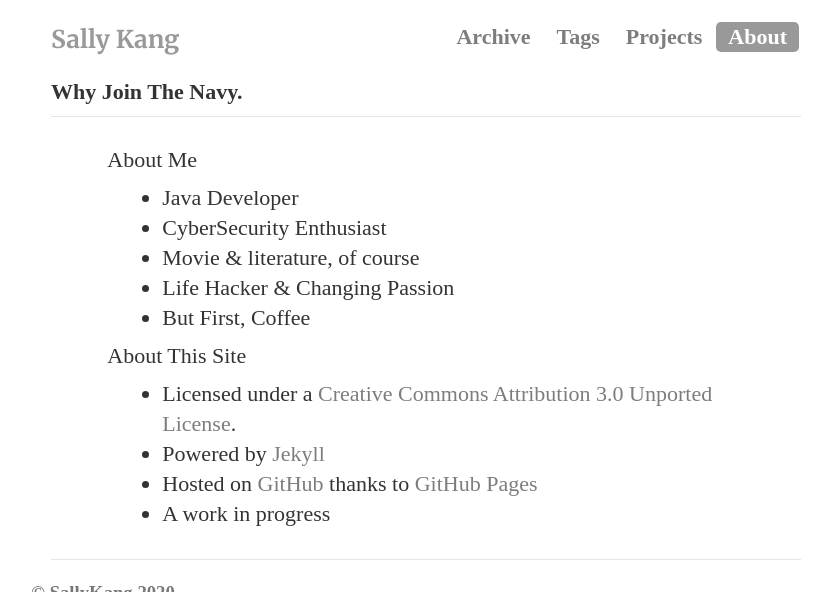
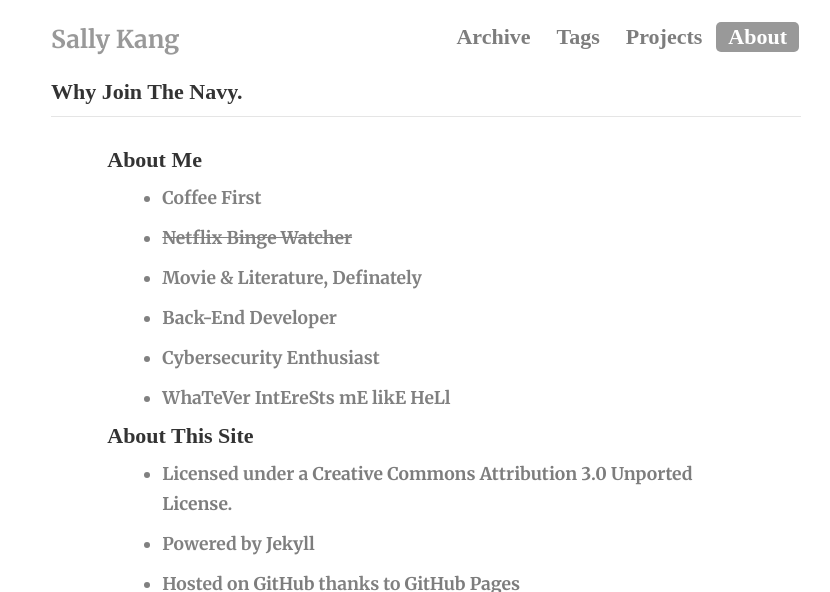
Before and after one commit to SallyKAN/SallyKAN.github.io, a Jekyll site: the page built from about/index.html, in a window 1280 px wide and 900 px high, cut to the strip 0-592 px from the top of the window. Shown: the whole strip, without its empty margins (214-1044 px from the left). Built offline with Jekyll 4.4.1, drawn with Linux system fonts in a browser that asks for light colours.

Commit message:
edit about page

```diff
--- a/about/index.html
+++ b/about/index.html
@@ -10,20 +10,20 @@ description: For Web learning and fun
 ---
 
   <div class="about">
-
-  <p>About Me</p>
+      <p><b>About Me</b></p>
   <ul class="list-unstyled">
-      <li>Java Developer </li>
-      <li>CyberSecurity Enthusiast</li>
-      <li>Movie & literature, of course </li>
-    <li>Life Hacker & Changing Passion </li>
-    <li>But First, Coffee</li>
-  </ul>
-  <p>About This Site</p>
+      <h4><li>Coffee First</li></h4>
+      <h4><li><strike>Netflix Binge Watcher</strike> </li></h4>
+      <h4><li>Movie & Literature, Definately</li></h4>
+      <h4><li>Back-End Developer </li></h4>
+      <h4><li>Cybersecurity Enthusiast</li></h4>
+      <h4><li>WhaTeVer IntEreSts mE likE HeLl</li></h4>
+      </ul>
+      <p><b>About This Site</b></p>
       <ul class="list-unstyled">
-        <li>Licensed under a <a rel="license" href="http://creativecommons.org/licenses/by/3.0/deed.en_US">Creative Commons Attribution 3.0 Unported License</a>. </li>
-        <li>Powered by <a href="http://jekyllrb.com/" title="Jekyll">Jekyll</a></li>
-        <li>Hosted on <a href="http://github.com/jmcglone/jmcglone.github.io" title="This site hosted on GitHub">GitHub</a> thanks to <a href="http://pages.github.com/" title="GitHub Pages">GitHub Pages</a></li>
-        <li>A work in progress</li>
+          <h4><li>Licensed under a <a rel="license" href="http://creativecommons.org/licenses/by/3.0/deed.en_US">Creative Commons Attribution 3.0 Unported License</a>. </li></h4>
+          <h4><li>Powered by <a href="http://jekyllrb.com/" title="Jekyll">Jekyll</a></li></h4>
+          <h4><li>Hosted on <a href="http://github.com/jmcglone/jmcglone.github.io" title="This site hosted on GitHub">GitHub</a> thanks to <a href="http://pages.github.com/" title="GitHub Pages">GitHub Pages</a></li></h4>
+          <h4><li>A work in progress</li></h4>
       </ul>
   </div>
```
